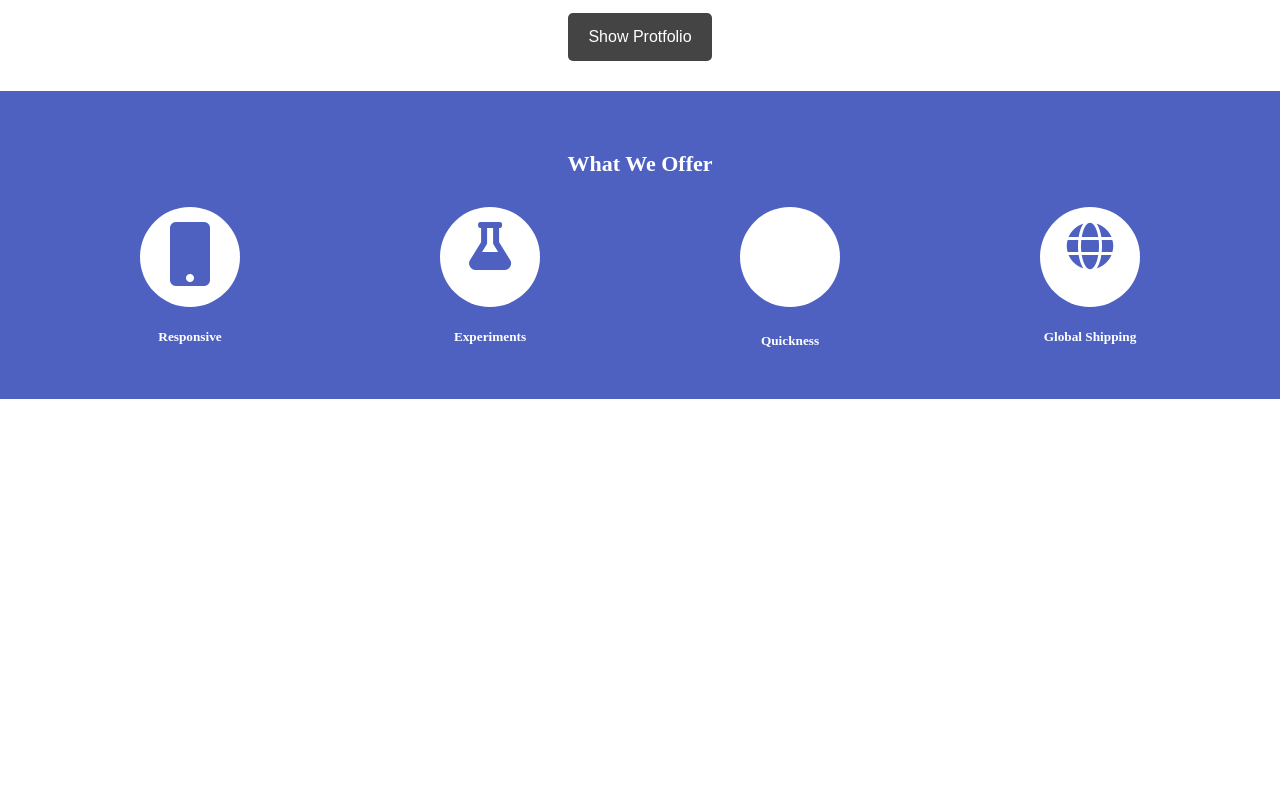
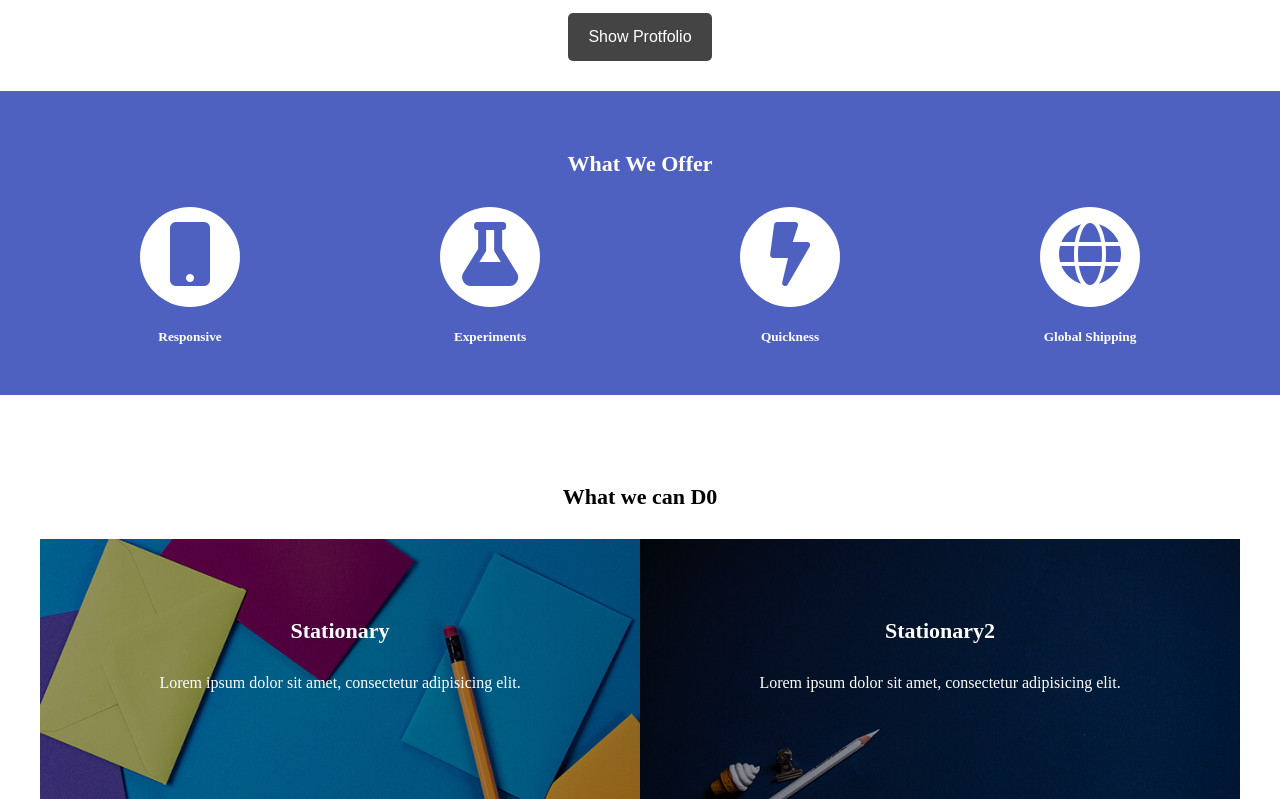
Before and after one commit to chaewoonOh/prac-html2, a plain HTML site: page layout3.html in a window 1280 px wide. Shown: the part 656-1455 px from the top of the page. Before the commit the page ends 1055 px from the top, so only its background shows below. Drawn offline with Linux system fonts and the light colour scheme.

Commit message:
LandingPage portfolio 영역 완성

```diff
--- a/layout3.html
+++ b/layout3.html
@@ -27,24 +27,53 @@
   <div class="service">
     <div class="main-container">
       <h4 style="margin-top: 0;">What We Offer</h4>
+
       <div class="service-items">
         <div>
           <i class="fa fa-mobile fa-4x service-icon"></i>
           <h5>Responsive</h5>
         </div>
         <div>
-          <i class="fa fa-flask fa-3x service-icon"></i>
+          <i class="fa fa-flask fa-4x service-icon"></i>
           <h5>Experiments</h5>
         </div>
         <div>
-          <i class="fa fa-flash fa-3x service-icon"></i>
+          <i class="fa fa-bolt fa-4x service-icon"></i>
           <h5>Quickness</h5>
         </div>
         <div>
-          <i class="fa fa-globe fa-3x service-icon"></i>
+          <i class="fa fa-globe fa-4x service-icon"></i>
           <h5>Global Shipping</h5>
         </div>
-
+      </div>
+    </div>
+  </div>
+  <div class="portfolio">
+    <h4>What we can D0</h4>
+    <div class="portfolio-container">
+      <div class="portfolio-item1">
+        <div class="portfolio-text">
+        <h4>Stationary</h4>
+        <p>Lorem ipsum dolor sit amet, consectetur adipisicing elit.</p>
+        </div>
+      </div>
+      <div class="portfolio-item2">
+        <div class="portfolio-text">
+        <h4>Stationary2</h4>
+        <p>Lorem ipsum dolor sit amet, consectetur adipisicing elit.</p>
+        </div>
+      </div>
+      <div class="portfolio-item3">
+        <div class="portfolio-text">
+        <h4>Stationary3</h4>
+        <p>Lorem ipsum dolor sit amet, consectetur adipisicing elit.</p>
+        </div>
+      </div>
+      <div class="portfolio-item4">
+        <div class="portfolio-text">
+        <h4>Stationary4</h4>
+        <p>Lorem ipsum dolor sit amet, consectetur adipisicing elit.</p>
+        </div>
       </div>
     </div>
   </div>
--- a/styles/layout3.css
+++ b/styles/layout3.css
@@ -79,6 +79,54 @@ h4 {
   padding: 15px;
 }
 
+.portfolio {
+  padding-top: 60px;
+  padding-bottom: 60px;
+  text-align: center;
+}
+.portfolio-item1 {
+  float: left;
+  width: 50%;
+  height: 350px;
+  background-image: linear-gradient(rgba(0, 0, 0, 0.4), rgba(0, 0, 0, 0.4)),
+    url(../assets/image/portfolio-1.jpg);
+  background-size: cover;
+}
+.portfolio-item2 {
+  float: left;
+  width: 50%;
+  height: 350px;
+  background-image: linear-gradient(rgba(0, 0, 0, 0.4), rgba(0, 0, 0, 0.4)),
+    url(../assets/image/portfolio-2.jpg);
+  background-size: cover;
+}
+.portfolio-item3 {
+  float: left;
+  width: 50%;
+  height: 350px;
+  background-image: linear-gradient(rgba(0, 0, 0, 0.4), rgba(0, 0, 0, 0.4)),
+    url(../assets/image/portfolio-3.jpg);
+  background-size: cover;
+}
+.portfolio-item4 {
+  float: left;
+  width: 50%;
+  height: 350px;
+  background-image: linear-gradient(rgba(0, 0, 0, 0.4), rgba(0, 0, 0, 0.4)),
+    url(../assets/image/portfolio-4.jpg);
+  background-size: cover;
+}
+.portfolio-container {
+  text-align: center;
+  max-width: 1200px;
+  margin: auto;
+}
+.portfolio-text {
+  color: white;
+  padding: 50px;
+  width: 100%;
+}
+
 @media screen and (max-width: 992px) {
   .main-iphone {
     width: 260px;
```
Also changed, not shown: assets/image/portfolio-1.jpg (added), assets/image/portfolio-2.jpg (added), assets/image/portfolio-3.jpg (added), assets/image/portfolio-4.jpg (added).
